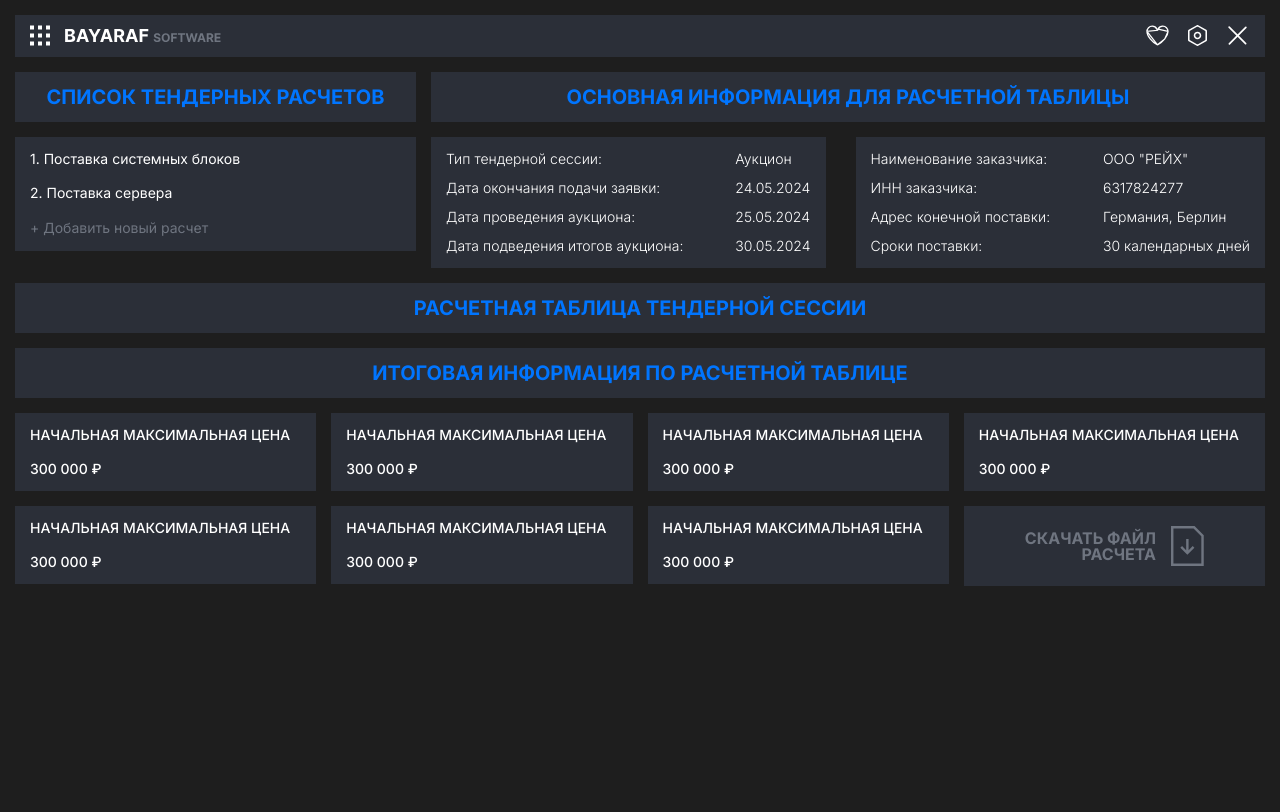
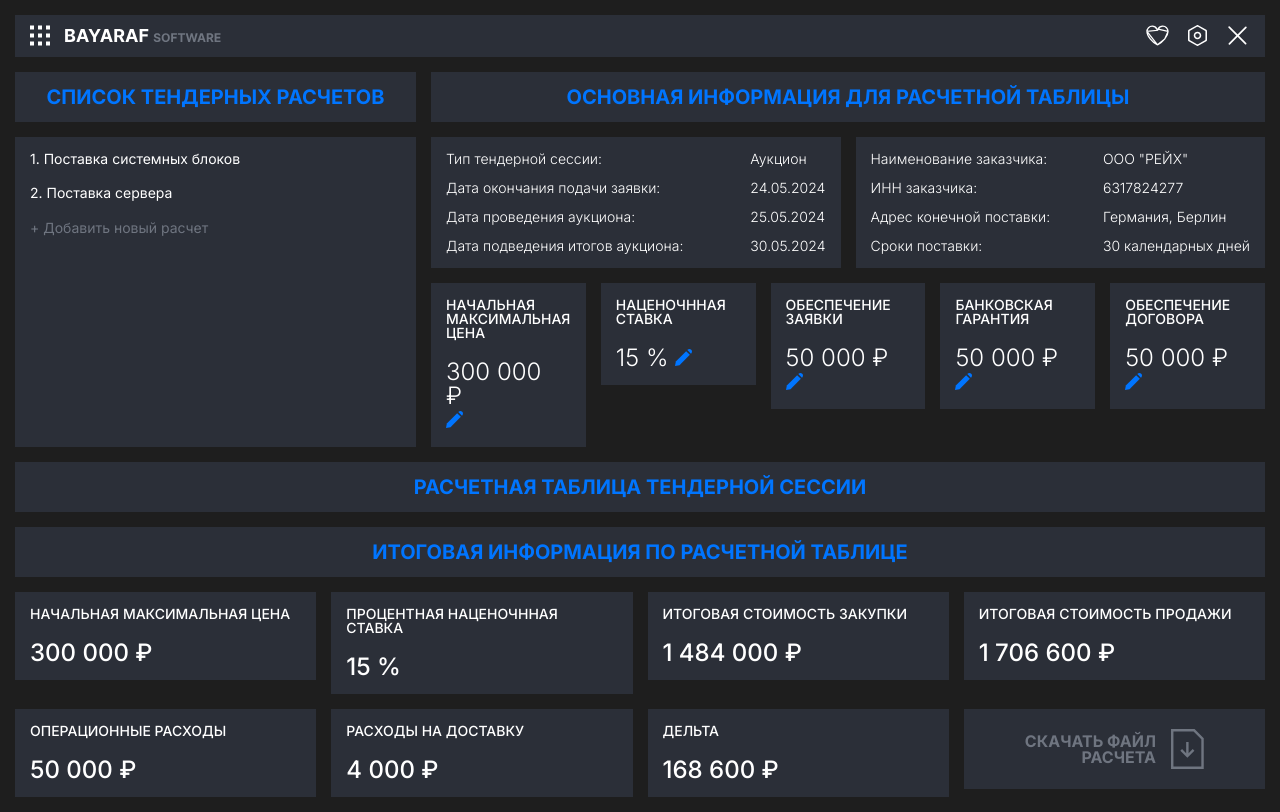
Before and after one commit to oliceglad/bayaraf-front, a React (Vite) app: page /main in a window 1280 px wide. Built offline with nearby package versions, Linux system fonts and the light colour scheme.

Commit message:
added new components

```diff
--- a/package.json
+++ b/package.json
@@ -13,7 +13,8 @@
     "react": "^18.3.1",
     "react-dom": "^18.3.1",
     "react-router-dom": "^6.24.0",
-    "sass": "^1.77.6"
+    "sass": "^1.77.6",
+    "styled-components": "^6.1.11"
   },
   "devDependencies": {
     "@types/react": "^18.3.3",
--- a/src/App.scss
+++ b/src/App.scss
@@ -4,6 +4,7 @@
   &__top {
     display: flex;
     width: 100%;
+    margin-bottom: 15px;
     &__left {
       min-width: 401px;
     }
@@ -13,6 +14,13 @@
       &__flex {
         display: grid;
         grid-template-columns: repeat(2, 1fr);
+        gap: 15px;
+      }
+
+      &__list {
+        display: grid;
+        grid-template-columns: repeat(5, 1fr);
+        margin-top: 15px;
         gap: 15px;
       }
     }
--- a/src/components/InfoCard/InfoCard.module.scss
+++ b/src/components/InfoCard/InfoCard.module.scss
@@ -1,16 +1,19 @@
-@import '../../utils/varialables.scss';
+@import "../../utils/varialables.scss";
 
 .infoCard {
   padding: 15px;
   background-color: $c-color-dark;
   color: white;
-    font-size: 14px;
   text-transform: uppercase;
   font-weight: 500;
 
-
   &__title {
-        font-weight:500;
+    font-size: 14px;
+    font-weight: 500;
     margin-bottom: 20px;
   }
+
+  &__info {
+    font-size: 24px;
   }
+}
--- a/src/components/InfoOfCalc/InfoOfCalc.module.scss
+++ b/src/components/InfoOfCalc/InfoOfCalc.module.scss
@@ -10,10 +10,6 @@
   font-weight: 300;
   color: white;
 
-  &:not(:last-child) {
-    margin-right: 15px;
-  }
-
   &__list {
     &__item {
       &:not(:last-child) {
--- a/src/components/ListOfCalc/ListOfCalc.module.scss
+++ b/src/components/ListOfCalc/ListOfCalc.module.scss
@@ -1,11 +1,13 @@
 @import "../../utils/varialables.scss";
 
 .listOfCalc {
+  flex: 1;
   padding: 15px;
   background-color: $c-color-dark;
   margin-top: 15px;
   font-size: 14px;
   font-weight: 400;
+  height: calc(100% - 80px);
 
   &__list {
     color: white;
--- /dev/null
+++ b/src/components/UI/editableInfo/EditableInfo.jsx
@@ -0,0 +1,76 @@
+import { useState } from "react";
+import s from "./editableInfo.module.scss";
+
+export const EditableInfo = ({ info, setInfo }) => {
+  const [isEditing, setIsEditing] = useState(false);
+
+  const handleEditClick = () => {
+    setIsEditing(true);
+  };
+
+  const handleInputChange = (e) => {
+    setInfo(e.target.value);
+  };
+
+  const handleSaveClick = () => {
+    setInfo(info);
+    setIsEditing(false);
+  };
+
+  const handleKeyDown = (e) => {
+    if (e.key === 'Enter') {
+      handleSaveClick();
+    }
+  };
+
+
+  return (
+    <div>
+      {isEditing ? (
+        <>
+          <input type="text" value={info} onChange={handleInputChange} className={s.editableInfo__input} onKeyDown={handleKeyDown}/>
+          <span onClick={handleSaveClick} className={s.editableInfo__button}>
+            <svg
+              width="17"
+              height="17"
+              viewBox="0 0 17 17"
+              fill="none"
+              xmlns="http://www.w3.org/2000/svg"
+            >
+              <path
+                d="M15.9819 4.70291L16.237 4.44776C17.2543 3.43047 17.2543 1.78026 16.237 0.76297C15.2197 -0.254323 13.5695 -0.254323 12.5522 0.76297L12.2971 1.01812L15.9819 4.70291Z"
+                fill="#0075FF"
+              />
+              <path
+                d="M11.1604 2.15471L0.825101 12.49L0 16.9999L4.50989 16.1748L14.8452 5.83949L11.1604 2.15471Z"
+                fill="#0075FF"
+              />
+            </svg>
+          </span>
+        </>
+      ) : (
+        <>
+          <div className={s.editableInfo__info}>{info}</div>
+          <span onClick={handleEditClick} className={s.editableInfo__button}>
+            <svg
+              width="17"
+              height="17"
+              viewBox="0 0 17 17"
+              fill="none"
+              xmlns="http://www.w3.org/2000/svg"
+            >
+              <path
+                d="M15.9819 4.70291L16.237 4.44776C17.2543 3.43047 17.2543 1.78026 16.237 0.76297C15.2197 -0.254323 13.5695 -0.254323 12.5522 0.76297L12.2971 1.01812L15.9819 4.70291Z"
+                fill="#0075FF"
+              />
+              <path
+                d="M11.1604 2.15471L0.825101 12.49L0 16.9999L4.50989 16.1748L14.8452 5.83949L11.1604 2.15471Z"
+                fill="#0075FF"
+              />
+            </svg>
+          </span>
+        </>
+      )}
+    </div>
+  );
+};
--- /dev/null
+++ b/src/components/UI/editableInfo/editableInfo.module.scss
@@ -0,0 +1,23 @@
+.editableInfo {
+  &__info {
+    display: inline-block;
+    margin-right: 7px;
+    font-weight: 300;
+    font-size: 24px;
+    color: white;
+  }
+  &__input {
+    display: inline-block;
+    outline: none;
+    padding: 2;
+    margin-right: 7px;
+    font-size: 24px;
+    background-color: transparent;
+    color: white;
+    border: 1px solid white;
+  }
+
+  &__button {
+    cursor: pointer;
+  }
+}
--- a/src/pages/MainPage.jsx
+++ b/src/pages/MainPage.jsx
@@ -4,8 +4,18 @@ import { DownloadButton } from "../components/UI/downloadButton/downloadButton";
 import { ListOfCalc } from "../components/ListOfCalc/ListOfCalc";
 import { InfoOfCalc } from "../components/InfoOfCalc/InfoOfCalc";
 import { calcList, ordererList } from "../data/data";
+import { EditableInfo } from "../components/UI/editableInfo/EditableInfo";
+import { useState } from "react";
 
 export const MainPage = () => {
+  const [price, setPrice] = useState("300 000 ₽");
+  const [percentage, setPercentage] = useState("15 %");
+  const [resultPriceBuy, setResultPriceBuy] = useState("1 484 000 ₽");
+  const [resultPriceSell, setResultPriceSell] = useState("1 706 600 ₽");
+  const [spend, setSpend] = useState("50 000 ₽");
+  const [spendDelivery, setSpendDelivery] = useState("4 000 ₽");
+  const [delta, setDelta] = useState("168 600 ₽");
+
   return (
     <main className="main">
       <section className="main__top">
@@ -19,6 +29,42 @@ export const MainPage = () => {
             <InfoOfCalc infoList={calcList} />
             <InfoOfCalc infoList={ordererList} />
           </div>
+
+          <ul className="main__top__right__list">
+            <li className="main__top__right__list__item">
+              <InfoCard
+                head={"Начальная максимальная цена"}
+                info={<EditableInfo info={price} setInfo={setPrice} />}
+              />
+            </li>
+            <li className="main__top__right__list__item">
+              <InfoCard
+                head={"Наценочнная ставка"}
+                info={
+                  <EditableInfo info={percentage} setInfo={setPercentage} />
+                }
+              />
+            </li>
+            <li className="main__top__right__list__item">
+              <InfoCard
+                head={"Обеспечение заявки"}
+                info={<EditableInfo info={spend} setInfo={setSpend} />}
+              />
+            </li>
+            <li className="main__top__right__list__item">
+              <InfoCard
+                head={`Банковская гарантия`}
+                info={<EditableInfo info={spend} setInfo={setSpend} />}
+              />
+            </li>
+            <li className="main__top__right__list__item">
+              {" "}
+              <InfoCard
+                head={"Обеспечение договора"}
+                info={<EditableInfo info={spend} setInfo={setSpend} />}
+              />
+            </li>
+          </ul>
         </div>
       </section>
 
@@ -30,25 +76,28 @@ export const MainPage = () => {
         <Title>Итоговая информация по расчетной таблице</Title>
         <ul className="main__bottom__list">
           <li className="main__bottom__list__item">
-            <InfoCard head="Начальная максимальная цена" info="300 000 ₽" />
+            <InfoCard head="Начальная максимальная цена" info={price} />
           </li>
           <li className="main__bottom__list__item">
-            <InfoCard head="Начальная максимальная цена" info="300 000 ₽" />
+            <InfoCard head="Процентная наценочнная ставка" info={percentage} />
           </li>
           <li className="main__bottom__list__item">
-            <InfoCard head="Начальная максимальная цена" info="300 000 ₽" />
+            <InfoCard head="Итоговая стоимость закупки" info={resultPriceBuy} />
           </li>
           <li className="main__bottom__list__item">
-            <InfoCard head="Начальная максимальная цена" info="300 000 ₽" />
+            <InfoCard
+              head="Итоговая стоимость продажи"
+              info={resultPriceSell}
+            />
           </li>
           <li className="main__bottom__list__item">
-            <InfoCard head="Начальная максимальная цена" info="300 000 ₽" />
+            <InfoCard head="Операционные расходы" info={spend} />
           </li>
           <li className="main__bottom__list__item">
-            <InfoCard head="Начальная максимальная цена" info="300 000 ₽" />
+            <InfoCard head="Расходы на доставку" info={spendDelivery} />
           </li>
           <li className="main__bottom__list__item">
-            <InfoCard head="Начальная максимальная цена" info="300 000 ₽" />
+            <InfoCard head="Дельта" info={delta} />
           </li>
           <li className="main__bottom__list__item">
             <DownloadButton />
```
Also changed, not shown: src/assets/img/editor.svg (added), 1 other file (tests, documents, lock files or other folders). Lines whose indentation alone changed are shown as unchanged.
